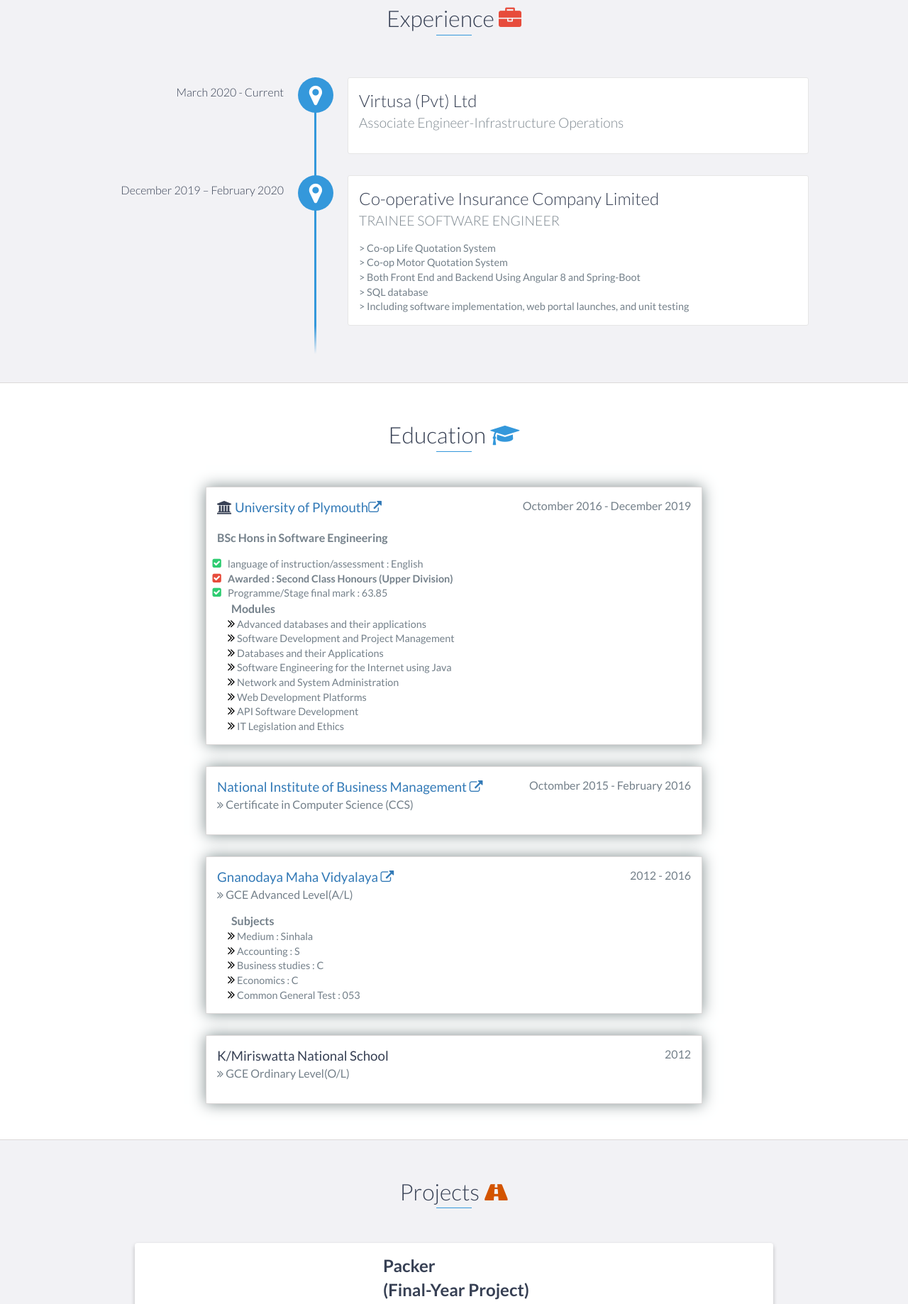
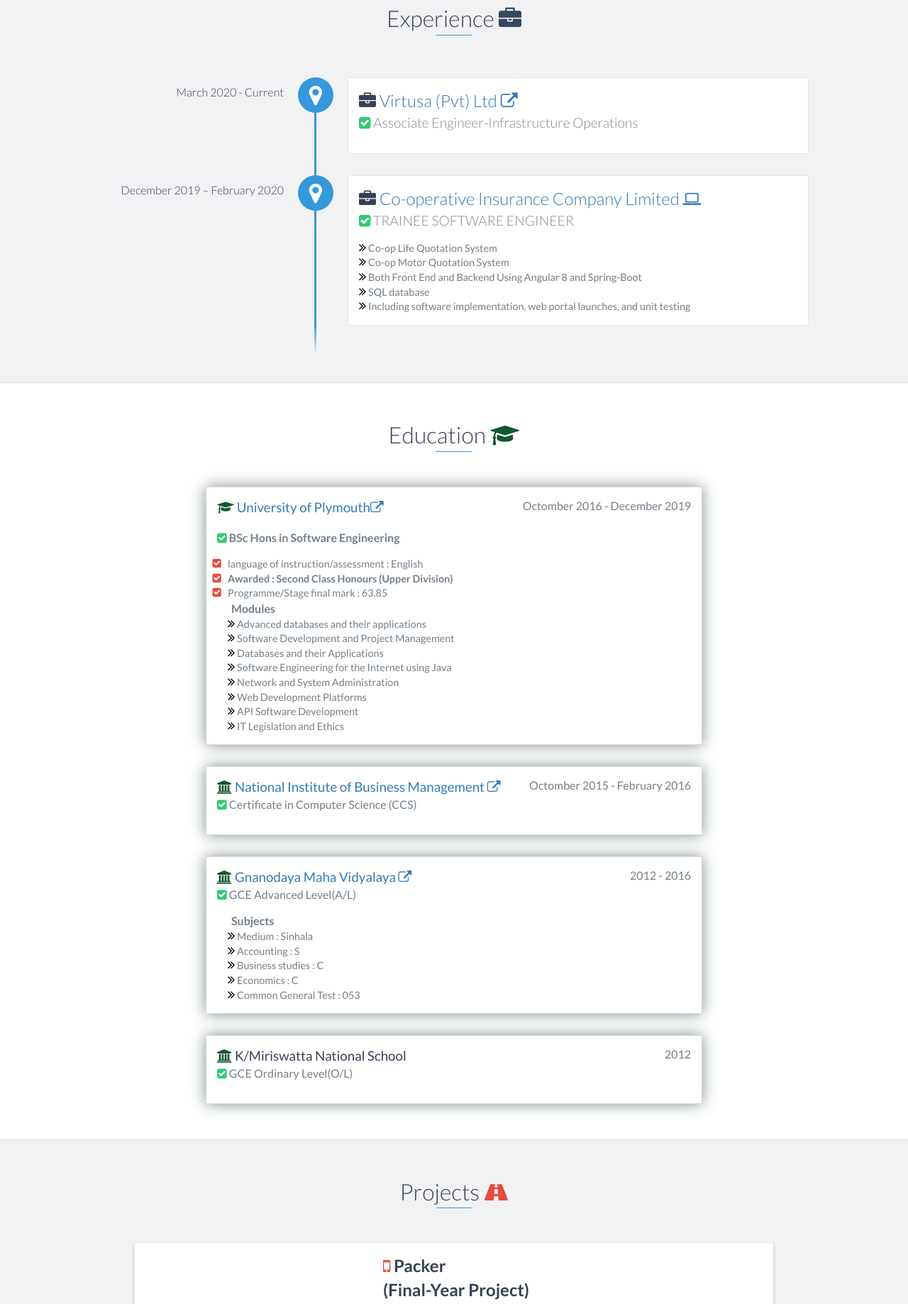
Before and after one commit to krandula/krandula.github.io, a website: page index.html in a window 1280 px wide. Shown: the part 2998-4836 px from the top of the page at 71% size. Drawn offline with nearby package versions, Linux system fonts and the light colour scheme; a web font is replaced by a local one.

Commit message:
Add files via upload
new 2

```diff
--- a/index.html
+++ b/index.html
@@ -251,24 +251,37 @@
     <!-- End #about -->
 
     <div id="experience" class="background-alt">
-        <h2 class="heading">Experience <i class="fa fa-briefcase" style="color: #e74c3c;" aria-hidden="true"></i></h2>
+        <h2 class="heading">Experience <i class="fa fa-briefcase" style="color: #34495e;" aria-hidden="true"></i></h2>
         <div id="experience-timeline">
 
             <div data-date="March 2020 - Current">
-                <h3>Virtusa (Pvt) Ltd</h3>
-                <h4>Associate Engineer-Infrastructure Operations</h4>
+                <h3>
+                    <i class="fa fa-briefcase" aria-hidden="true"></i>
+
+                    <a href="https://www.virtusa.com/" target="_blank" rel="noopener noreferrer">
+                    Virtusa (Pvt) Ltd
+                    <i class="fa fa-external-link" aria-hidden="true"></i>
+                </a>
+                </h3>
+                <h4><i class="fa fa-check-square" style="color: #2ecc71;"></i> Associate Engineer-Infrastructure Operations</h4>
 
             </div>
 
             <div data-date="December 2019 – February 2020">
-                <h3>Co-operative Insurance Company Limited</h3>
-                <h4>TRAINEE SOFTWARE ENGINEER</h4>
+                <h3>
+                    <i class="fa fa-briefcase" aria-hidden="true"></i>
+                    <a href="http://cooplife.lk/" target="_blank" rel="noopener noreferrer">
+                        Co-operative Insurance Company Limited
+                        <i class="fa fa-laptop" aria-hidden="true"></i></i>
+                    </a>
+                    </h3>
+                <h4><i class="fa fa-check-square" style="color: #2ecc71;"></i> TRAINEE SOFTWARE ENGINEER</h4>
                 <p>
-                    > Co-op Life Quotation System <br>
-                    > Co-op Motor Quotation System <br>
-                    > Both Front End and Backend Using Angular 8 and Spring-Boot <br>
-                    > SQL database <br>
-                    > Including software implementation, web portal launches, and unit testing
+                    <i class="fa fa-angle-double-right" style="color: black;font-size:18px;"></i> Co-op Life Quotation System <br>
+                    <i class="fa fa-angle-double-right" style="color: black;font-size:18px;"></i> Co-op Motor Quotation System <br>
+                    <i class="fa fa-angle-double-right" style="color: black;font-size:18px;"></i> Both Front End and Backend Using Angular 8 and Spring-Boot <br>
+                    <i class="fa fa-angle-double-right" style="color: black;font-size:18px;"></i> SQL database <br>
+                    <i class="fa fa-angle-double-right" style="color: black;font-size:18px;"></i> Including software implementation, web portal launches, and unit testing
                 </p>
             </div>
 
@@ -277,25 +290,25 @@
     <!-- End #experience -->
 
     <div id="education">
-        <h2 class="heading">Education <i class="fa fa-graduation-cap" aria-hidden="true" style="color: #3498db;"></i>
+        <h2 class="heading">Education <i class="fa fa-graduation-cap" aria-hidden="true" style="color: #135730;"></i>
         </h2>
         <div class="education-block">
 
-            <h3><i class="fa fa-university" aria-hidden="true"> </i>
+            <h3><i class="fa fa-graduation-cap" aria-hidden="true" style="color: #135730;"> </i>
                 <a href="https://www.plymouth.ac.uk/" target="_blank"> University of Plymouth<i
                         class="fa fa-external-link" aria-hidden="true"></i></a>
                 </i>
             </h3>
 
             <span class="education-date">Octomber 2016 - December 2019</span> <br><br>
-            <h4><b>BSc Hons in Software Engineering </b> </h4>
+            <h4><i class="fa fa-check-square" style="color: #2ecc71;"></i><b> BSc Hons in Software Engineering </b> </h4>
             <!-- <p> -->
             <ul class="fa-ul">
-                <li><i class="fa-li fa fa-check-square" style="color: #2ecc71;"></i> language of instruction/assessment
+                <li><i class="fa-li fa fa-check-square" style="color: #e74c3c;"></i> language of instruction/assessment
                     : English</li>
                 <li><i class="fa-li fa fa-check-square" style="color: #e74c3c;"></i><b>Awarded : Second Class Honours
                         (Upper Division)</b></li>
-                <li><i class="fa-li fa fa-check-square" style="color: #2ecc71;"></i> Programme/Stage final mark : 63.85
+                <li><i class="fa-li fa fa-check-square" style="color: #e74c3c;"></i> Programme/Stage final mark : 63.85
                 </li>
             </ul>
             <!-- </p> -->
@@ -330,20 +343,22 @@
         <!-- End .education-block -->
         <div class="education-block">
             <h3>
+                <i class="fa fa-university" aria-hidden="true" style="color: #135730;"> </i>
                 <a href="https://nibm.lk/" target="_blank">
                     National Institute of Business Management <i class="fa fa-external-link" aria-hidden="true"></i></a>
             </h3>
-            <span class="education-date"> Octomber 2015 - February 2016</span>
-            <h4><i class="fa fa-angle-double-right"></i> Certificate in Computer Science (CCS)</h4>
+            <span class="education-date"> Octomber 2015 - February 2016</span> <br>
+            <h4><i class="fa fa-check-square" style="color: #2ecc71;"></i> Certificate in Computer Science (CCS)</h4>
         </div>
         <!-- End .education-block -->
         <div class="education-block">
             <h3>
+                <i class="fa fa-university" aria-hidden="true" style="color: #135730;"> </i>
                 <a href="https://gnanodaya.lk/" target="_blank">
                     Gnanodaya Maha Vidyalaya <i class="fa fa-external-link" aria-hidden="true"></i></a>
             </h3>
             <span class="education-date">2012 - 2016</span>
-            <h4><i class="fa fa-angle-double-right"></i> GCE Advanced Level(A/L)</h4>
+            <h4><i class="fa fa-check-square" style="color: #2ecc71;"></i> GCE Advanced Level(A/L)</h4>
             <p style="font-size: medium;margin-left: 20px;"> <b>Subjects</b> </p>
             <ul class="fa-ul">
                 <li><i class="fa fa-angle-double-right" style="color: black;font-size:18px;"></i> Medium : Sinhala </li>
@@ -359,16 +374,18 @@
             </ul>
         </div>
         <div class="education-block">
-            <h3>K/Miriswatta National School</h3>
+            <h3>
+                <i class="fa fa-university" aria-hidden="true" style="color: #135730;"> </i>
+                K/Miriswatta National School</h3>
             <span class="education-date">2012</span>
-            <h4><i class="fa fa-angle-double-right"></i> GCE Ordinary Level(O/L)</h4>
+            <h4><i class="fa fa-check-square" style="color: #2ecc71;"></i> GCE Ordinary Level(O/L)</h4>
         </div>
         <!-- End .education-block -->
     </div>
     <!-- End #education -->
 
     <div id="projects" class="background-alt">
-        <h2 class="heading">Projects <i class="fa fa-road" aria-hidden="true" style="color: #d35400;"></i></h2>
+        <h2 class="heading">Projects <i class="fa fa-road" aria-hidden="true" style="color: #e74c3c;" ></i></h2>
         <div class="container">
             <div class="row">
                 <div class="project shadow-large">
@@ -382,7 +399,7 @@
                         </div>
                     </div>
                     <div class="project-info">
-                        <h3> <b> Packer <br> (Final-Year Project)</b></h3>
+                        <h3><i class="fa fa-mobile" aria-hidden="true" style="color: #e74c3c;"></i> <b>   Packer <br> (Final-Year Project)</b></h3>
                         <p style="text-align: justify;">
                             Mobile phones revolutionized the modern world by using combined services that have gone
                             outside far away from just getting a call and sending a message. From recent years, Android
@@ -405,11 +422,15 @@
                         <ol style="text-align: left; list-style-type: none ;">
                             <b>
                                 <li>01.Driver App <a
-                                        href="https://github.com/krandula/Packer-Diver-Application.git">View Project</a>
+                                        href="https://github.com/krandula/Packer-Diver-Application.git">View Project
+                                        <i class="fa fa-external-link" aria-hidden="true"></i>
+                                    </a>
+
                                 </li>
                                 <li>
                                     </a>02.Park App
                                     <a href="https://github.com/krandula/Packer-Owner-Applicaion.git"> View Project
+                                        <i class="fa fa-external-link" aria-hidden="true"></i>
                                     </a>
                                 </li>
                             </b>
@@ -450,7 +471,7 @@
                     </div>
                     <!-- End .project-image -->
                     <div class="project-info">
-                        <h3> <b> Pirates (C++ Game) </b></h3>
+                        <h3><i class="fa fa-gamepad" aria-hidden="true" style="color: #e74c3c;" ></i> <b> Pirates (C++ Game) </b></h3>
                         <p style="text-align: justify;">
                             This is a shooting game called “Pirates”. The player needs to keep shooting to the enemy
                             ships and destroy them to increase his score. The player must prevent enemy ships past the
@@ -463,7 +484,8 @@
                             fast you need to destroy them quickly because
                             the enemy ships will past the border quickly.
                         </p>
-                        <a href="https://github.com/krandula/Pirates.git">View Project</a>
+                        <a href="https://github.com/krandula/Pirates.git">View Project
+                            <i class="fa fa-external-link" aria-hidden="true"></i></a>
                     </div>
                     <!-- End .project-info -->
                 </div>
@@ -479,7 +501,7 @@
                     </div>
                     <!-- End .project-image -->
                     <div class="project-info">
-                        <h3> <b> Distributed Web-based application for the construction
+                        <h3><i class="fa fa-laptop" aria-hidden="true" style="color: #e74c3c;"></i> <b> Distributed Web-based application for the construction
                                 industry</b></h3>
                         <p>
                             project management software application (Web-based) is for those who are involving in the
@@ -487,7 +509,8 @@
                             Java-EE, Net beans and database concepts
                         </p>
                         <a href="https://github.com/krandula/Distributed-Library-Management-System.git">View
-                            Project</a>
+                            Project
+                            <i class="fa fa-external-link" aria-hidden="true"></i></a>
                     </div>
                     <!-- End .project-info -->
                 </div>
@@ -503,12 +526,12 @@
                         </div>
                         <!-- End .project-image -->
                         <div class="project-info">
-                            <h3><b> Point of sale system</b> </h3>
+                            <h3><i class="fa fa-laptop" aria-hidden="true" style="color: #e74c3c;"></i><b> Point of sale system</b> </h3>
                             <p>
                                 This point of sale application is developed using JavaFX, Java Database Connectivity
                                 (JDBC) , Layered architecture, Intellij IDEA and Scene Builder.
                             </p>
-                            <a href="https://github.com/krandula/Point-of-Sale-System.git">View Project</a>
+                            <a href="https://github.com/krandula/Point-of-Sale-System.git">View Project<i class="fa fa-external-link" aria-hidden="true"></i></a>
                         </div>
                         <!-- End .project-info -->
                     </div>
@@ -523,12 +546,13 @@
                         </div>
                         <!-- End .project-image -->
                         <div class="project-info">
-                            <h3><b> Library-Management-System</b></h3>
+                            <h3><i class="fa fa-laptop" aria-hidden="true" style="color: #e74c3c;"></i><b> Library-Management-System</b></h3>
                             <p>
                                 This is a simple Library Management application done by using JavaFX, Java Database
                                 Connectivity (JDBC) MVC architecture, Intellij IDEA and Scene builder.
                             </p>
-                            <a href="https://github.com/krandula/Library-Management-System.git">View Project</a>
+                            <a href="https://github.com/krandula/Library-Management-System.git">View Project
+                                <i class="fa fa-external-link" aria-hidden="true"></i></a>
                         </div>
                         <!-- End .project-info -->
                     </div>
```
